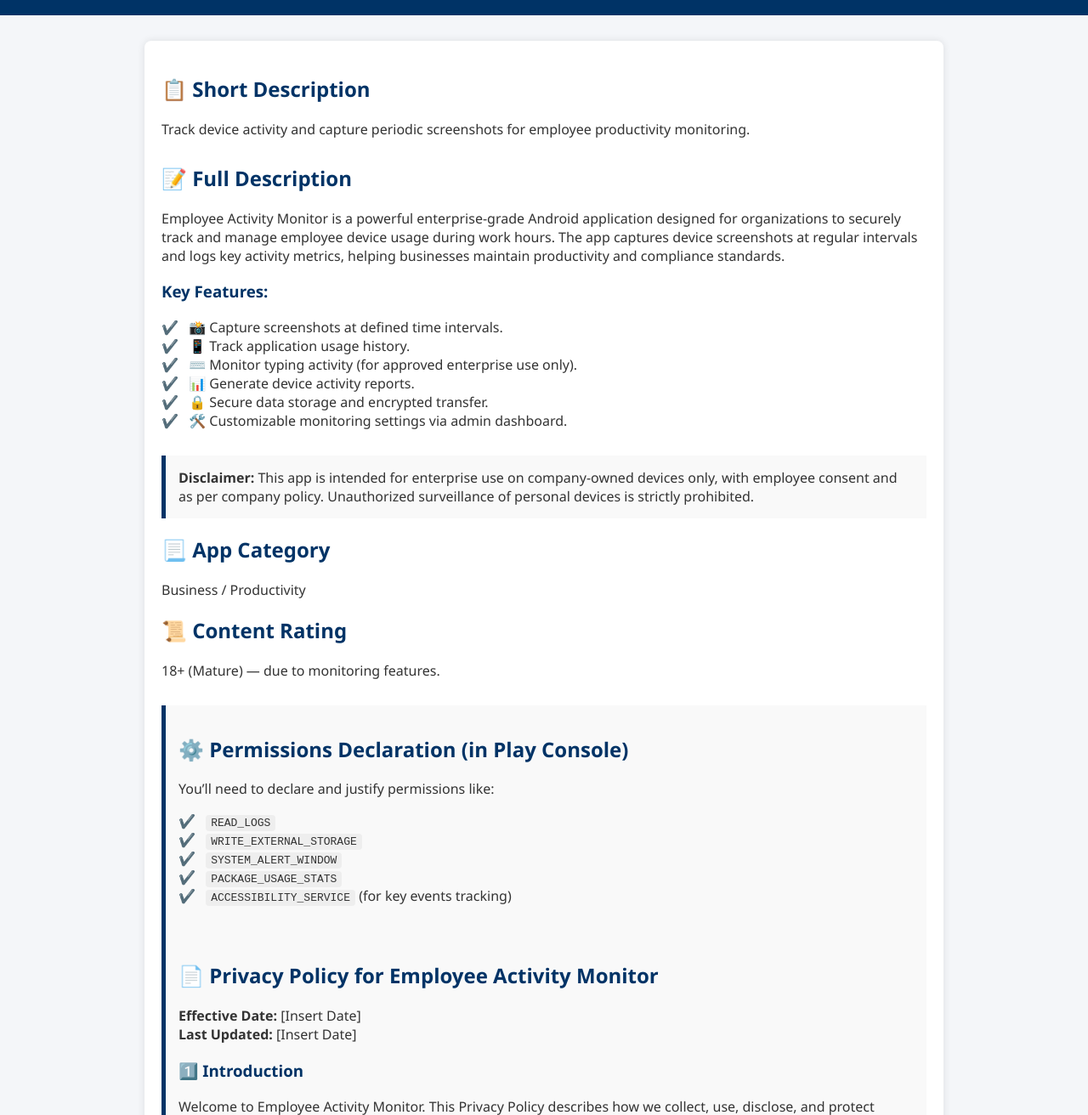
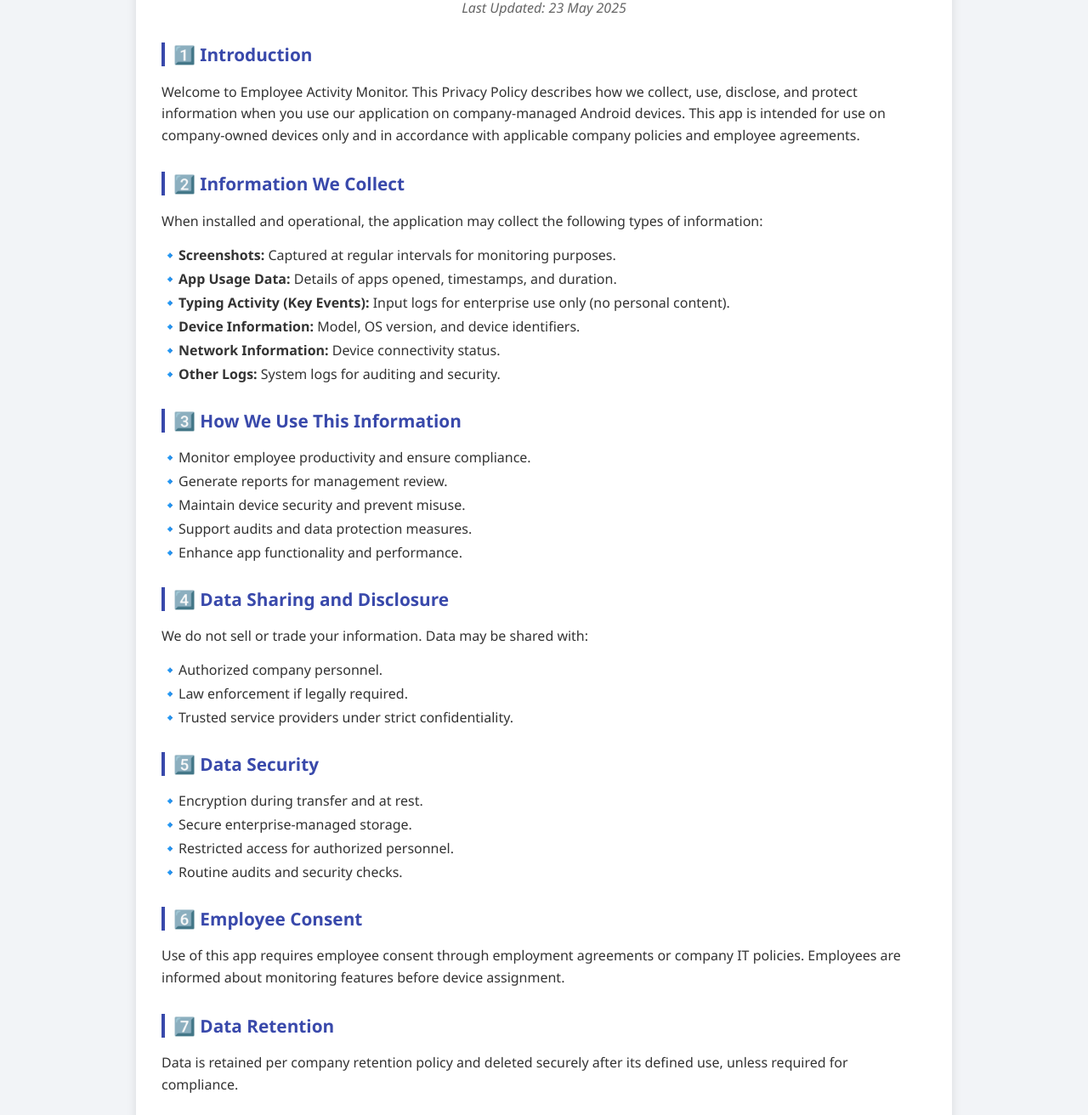
Before and after one commit to xavient/Privacy-policy, a plain HTML site: page index.html in a window 1280 px wide. Shown: the part 146-1458 px from the top of the page at 85% size. Drawn offline with Linux system fonts and the light colour scheme.

Commit message:
Reuploaded index.html

```diff
--- a/index.html
+++ b/index.html
@@ -3,211 +3,189 @@
   <head>
     <meta charset="UTF-8" />
     <meta name="viewport" content="width=device-width, initial-scale=1.0" />
-    <title>Employee Activity Monitor</title>
+    <title>Privacy Policy - Employee Activity Monitor</title>
     <style>
       body {
         font-family: "Segoe UI", Tahoma, Geneva, Verdana, sans-serif;
+        background-color: #f2f4f7;
+        color: #333;
         margin: 0;
         padding: 0;
-        background: #f4f6f9;
-        color: #333;
       }
 
-      header {
-        background-color: #003366;
-        color: white;
-        padding: 20px;
+      .container {
+        max-width: 900px;
+        margin: 40px auto;
+        padding: 30px;
+        background: white;
+        box-shadow: 0 4px 12px rgba(0, 0, 0, 0.1);
+        border-radius: 8px;
+      }
+
+      h1 {
+        color: #1a237e;
+        font-size: 2em;
+        margin-bottom: 10px;
         text-align: center;
       }
 
-      main {
-        max-width: 900px;
-        margin: 30px auto;
-        padding: 20px;
-        background: white;
-        border-radius: 8px;
-        box-shadow: 0 0 10px rgba(0, 0, 0, 0.1);
+      h2 {
+        color: #3949ab;
+        font-size: 1.3em;
+        margin-top: 30px;
+        border-left: 4px solid #3949ab;
+        padding-left: 10px;
       }
 
-      h1,
-      h2,
-      h3 {
-        color: #003366;
+      p {
+        line-height: 1.6;
+        margin: 10px 0;
       }
 
       ul {
-        list-style-type: none;
+        list-style: none;
         padding-left: 0;
       }
 
-      ul li::before {
-        content: "✔️ ";
-        margin-right: 8px;
+      ul li {
+        margin: 6px 0;
+        padding-left: 20px;
+        position: relative;
       }
 
-      .section {
-        margin-bottom: 30px;
+      ul li::before {
+        content: "🔹";
+        position: absolute;
+        left: 0;
       }
 
-      .disclaimer,
-      .permissions,
-      .privacy-policy {
-        background: #f9f9f9;
-        padding: 15px;
-        border-left: 5px solid #003366;
+      .email {
+        font-weight: bold;
+        color: #1e88e5;
+      }
+
+      .last-updated {
+        text-align: center;
+        margin-bottom: 30px;
+        font-style: italic;
+        color: #666;
       }
 
       footer {
         text-align: center;
+        margin-top: 40px;
         font-size: 0.9em;
-        color: #888;
-        padding: 20px 0;
+        color: #aaa;
       }
 
-      code {
-        background: #eee;
-        padding: 2px 6px;
-        border-radius: 4px;
-        font-family: monospace;
+      @media (max-width: 600px) {
+        .container {
+          padding: 20px;
+        }
+
+        h1 {
+          font-size: 1.6em;
+        }
       }
     </style>
   </head>
   <body>
-    <header>
-      <h1>📱 Employee Activity Monitor</h1>
-      <p>Enterprise-grade employee productivity and compliance tracking</p>
-    </header>
+    <div class="container">
+      <h1>📄 Privacy Policy for Employee Activity Monitor</h1>
+      <div class="last-updated">Last Updated: 23 May 2025</div>
 
-    <main>
-      <section class="section">
-        <h2>📋 Short Description</h2>
+      <h2>1️⃣ Introduction</h2>
       <p>
-          Track device activity and capture periodic screenshots for employee
-          productivity monitoring.
-        </p>
-      </section>
-
-      <section class="section">
-        <h2>📝 Full Description</h2>
-        <p>
-          Employee Activity Monitor is a powerful enterprise-grade Android
-          application designed for organizations to securely track and manage
-          employee device usage during work hours. The app captures device
-          screenshots at regular intervals and logs key activity metrics,
-          helping businesses maintain productivity and compliance standards.
-        </p>
-        <h3>Key Features:</h3>
-        <ul>
-          <li>📸 Capture screenshots at defined time intervals.</li>
-          <li>📱 Track application usage history.</li>
-          <li>
-            ⌨️ Monitor typing activity (for approved enterprise use only).
-          </li>
-          <li>📊 Generate device activity reports.</li>
-          <li>🔒 Secure data storage and encrypted transfer.</li>
-          <li>🛠️ Customizable monitoring settings via admin dashboard.</li>
-        </ul>
-      </section>
-
-      <section class="disclaimer">
-        <strong>Disclaimer:</strong> This app is intended for enterprise use on
-        company-owned devices only, with employee consent and as per company
-        policy. Unauthorized surveillance of personal devices is strictly
-        prohibited.
-      </section>
-
-      <section class="section">
-        <h2>📃 App Category</h2>
-        <p>Business / Productivity</p>
-
-        <h2>📜 Content Rating</h2>
-        <p>18+ (Mature) — due to monitoring features.</p>
-      </section>
-
-      <section class="permissions">
-        <h2>⚙️ Permissions Declaration (in Play Console)</h2>
-        <p>You’ll need to declare and justify permissions like:</p>
-        <ul>
-          <li><code>READ_LOGS</code></li>
-          <li><code>WRITE_EXTERNAL_STORAGE</code></li>
-          <li><code>SYSTEM_ALERT_WINDOW</code></li>
-          <li><code>PACKAGE_USAGE_STATS</code></li>
-          <li><code>ACCESSIBILITY_SERVICE</code> (for key events tracking)</li>
-        </ul>
-      </section>
-
-      <section class="privacy-policy">
-        <h2>📄 Privacy Policy for Employee Activity Monitor</h2>
-        <p>
-          <strong>Effective Date:</strong> [Insert Date]<br />
-          <strong>Last Updated:</strong> [Insert Date]
+        Welcome to Employee Activity Monitor. This Privacy Policy describes how
+        we collect, use, disclose, and protect information when you use our
+        application on company-managed Android devices. This app is intended for
+        use on company-owned devices only and in accordance with applicable
+        company policies and employee agreements.
       </p>
 
-        <h3>1️⃣ Introduction</h3>
+      <h2>2️⃣ Information We Collect</h2>
       <p>
-          Welcome to Employee Activity Monitor. This Privacy Policy describes
-          how we collect, use, disclose, and protect information when you use
-          our application on company-managed Android devices.
+        When installed and operational, the application may collect the
+        following types of information:
+      </p>
+      <ul>
+        <li>
+          <strong>Screenshots:</strong> Captured at regular intervals for
+          monitoring purposes.
+        </li>
+        <li>
+          <strong>App Usage Data:</strong> Details of apps opened, timestamps,
+          and duration.
+        </li>
+        <li>
+          <strong>Typing Activity (Key Events):</strong> Input logs for
+          enterprise use only (no personal content).
+        </li>
+        <li>
+          <strong>Device Information:</strong> Model, OS version, and device
+          identifiers.
+        </li>
+        <li>
+          <strong>Network Information:</strong> Device connectivity status.
+        </li>
+        <li>
+          <strong>Other Logs:</strong> System logs for auditing and security.
+        </li>
+      </ul>
+
+      <h2>3️⃣ How We Use This Information</h2>
+      <ul>
+        <li>Monitor employee productivity and ensure compliance.</li>
+        <li>Generate reports for management review.</li>
+        <li>Maintain device security and prevent misuse.</li>
+        <li>Support audits and data protection measures.</li>
+        <li>Enhance app functionality and performance.</li>
+      </ul>
+
+      <h2>4️⃣ Data Sharing and Disclosure</h2>
+      <p>We do not sell or trade your information. Data may be shared with:</p>
+      <ul>
+        <li>Authorized company personnel.</li>
+        <li>Law enforcement if legally required.</li>
+        <li>Trusted service providers under strict confidentiality.</li>
+      </ul>
+
+      <h2>5️⃣ Data Security</h2>
+      <ul>
+        <li>Encryption during transfer and at rest.</li>
+        <li>Secure enterprise-managed storage.</li>
+        <li>Restricted access for authorized personnel.</li>
+        <li>Routine audits and security checks.</li>
+      </ul>
+
+      <h2>6️⃣ Employee Consent</h2>
+      <p>
+        Use of this app requires employee consent through employment agreements
+        or company IT policies. Employees are informed about monitoring features
+        before device assignment.
       </p>
 
-        <h3>2️⃣ Information We Collect</h3>
-        <ul>
-          <li>Screenshots</li>
-          <li>App Usage Data</li>
-          <li>Typing Activity (Key Events)</li>
-          <li>Device Information</li>
-          <li>Network Information</li>
-          <li>Other Logs</li>
-        </ul>
-
-        <h3>3️⃣ How We Use This Information</h3>
-        <ul>
-          <li>Monitor productivity and ensure compliance</li>
-          <li>Generate management reports</li>
-          <li>Maintain security and prevent unauthorized use</li>
-          <li>Support auditing and security</li>
-          <li>Improve functionality</li>
-        </ul>
-
-        <h3>4️⃣ Data Sharing and Disclosure</h3>
+      <h2>7️⃣ Data Retention</h2>
       <p>
-          Data may be shared with authorized personnel, law enforcement, or
-          third parties under confidentiality agreements as needed.
+        Data is retained per company retention policy and deleted securely after
+        its defined use, unless required for compliance.
       </p>
 
-        <h3>5️⃣ Data Security</h3>
+      <h2>8️⃣ User Rights</h2>
+      <p>Employees have the right to:</p>
       <ul>
-          <li>Encryption in transit and at rest</li>
-          <li>Secure enterprise server storage</li>
-          <li>Access restricted to authorized personnel</li>
-          <li>Regular audits</li>
+        <li>Request access to their personal data.</li>
+        <li>Request corrections to inaccurate data.</li>
+        <li>Raise objections or concerns regarding data collection.</li>
       </ul>
+      <p>Requests should be directed to your IT or HR department.</p>
 
-        <h3>6️⃣ Employee Consent</h3>
+      <h2>9️⃣ Contact Information</h2>
       <p>
-          Use of the app is conditional upon employee consent as per
-          organizational policy.
+        For any questions or concerns about this Privacy Policy, please contact:
+        <span class="email">rohit.bhadouriya@telusdigital.com</span>
       </p>
-
-        <h3>7️⃣ Data Retention</h3>
-        <p>
-          Data is retained based on company policy and deleted when no longer
-          required.
-        </p>
-
-        <h3>8️⃣ User Rights</h3>
-        <p>
-          Employees can request access, correction, or raise concerns about
-          their data.
-        </p>
-
-        <h3>9️⃣ Contact Information</h3>
-        <p>
-          For questions or concerns, please contact your company's IT or HR
-          department.
-        </p>
-      </section>
-    </main>
+    </div>
 
     <footer>&copy; 2025 Employee Activity Monitor. All rights reserved.</footer>
   </body>
```
Lines whose indentation alone changed are shown as unchanged.
